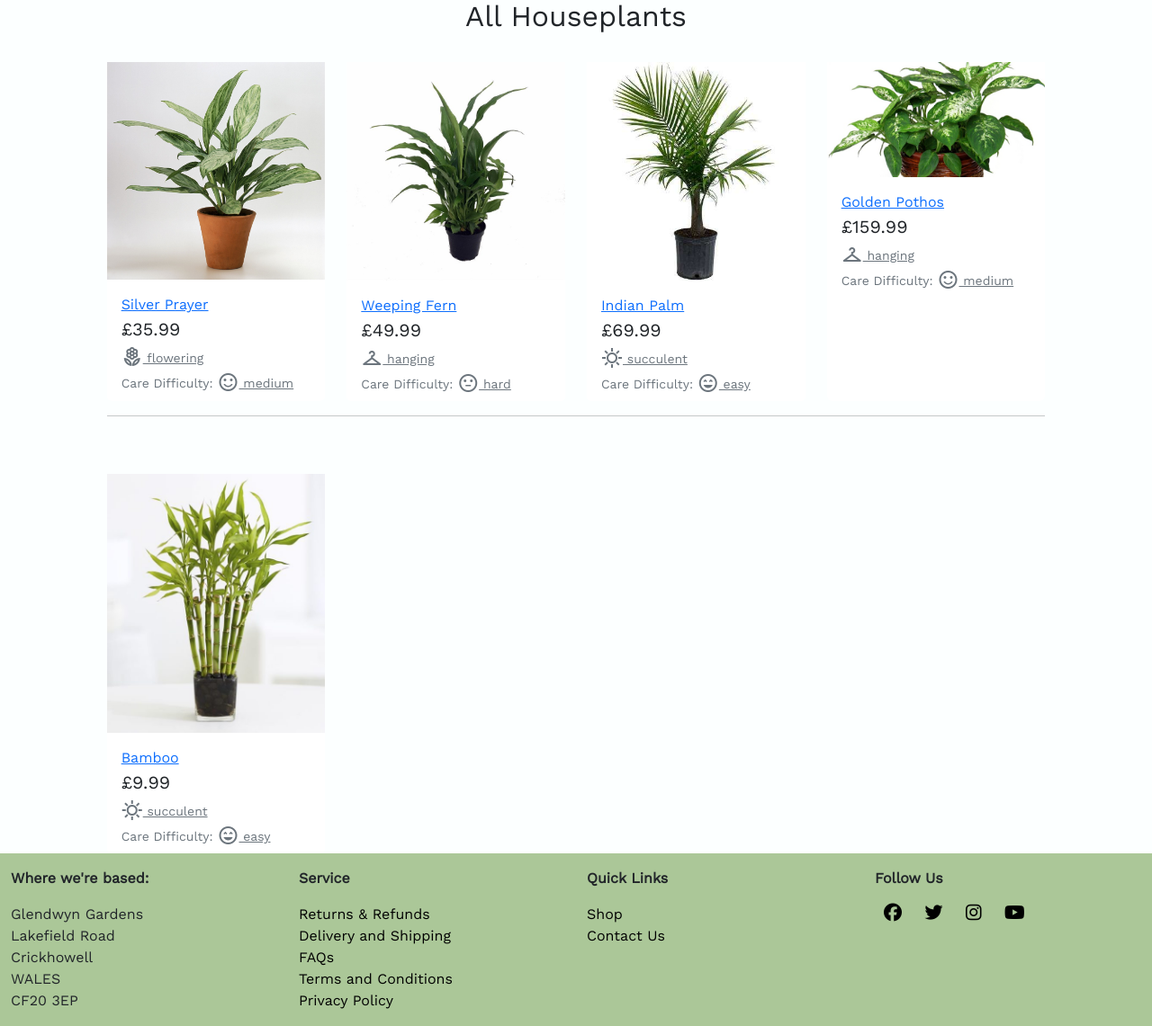
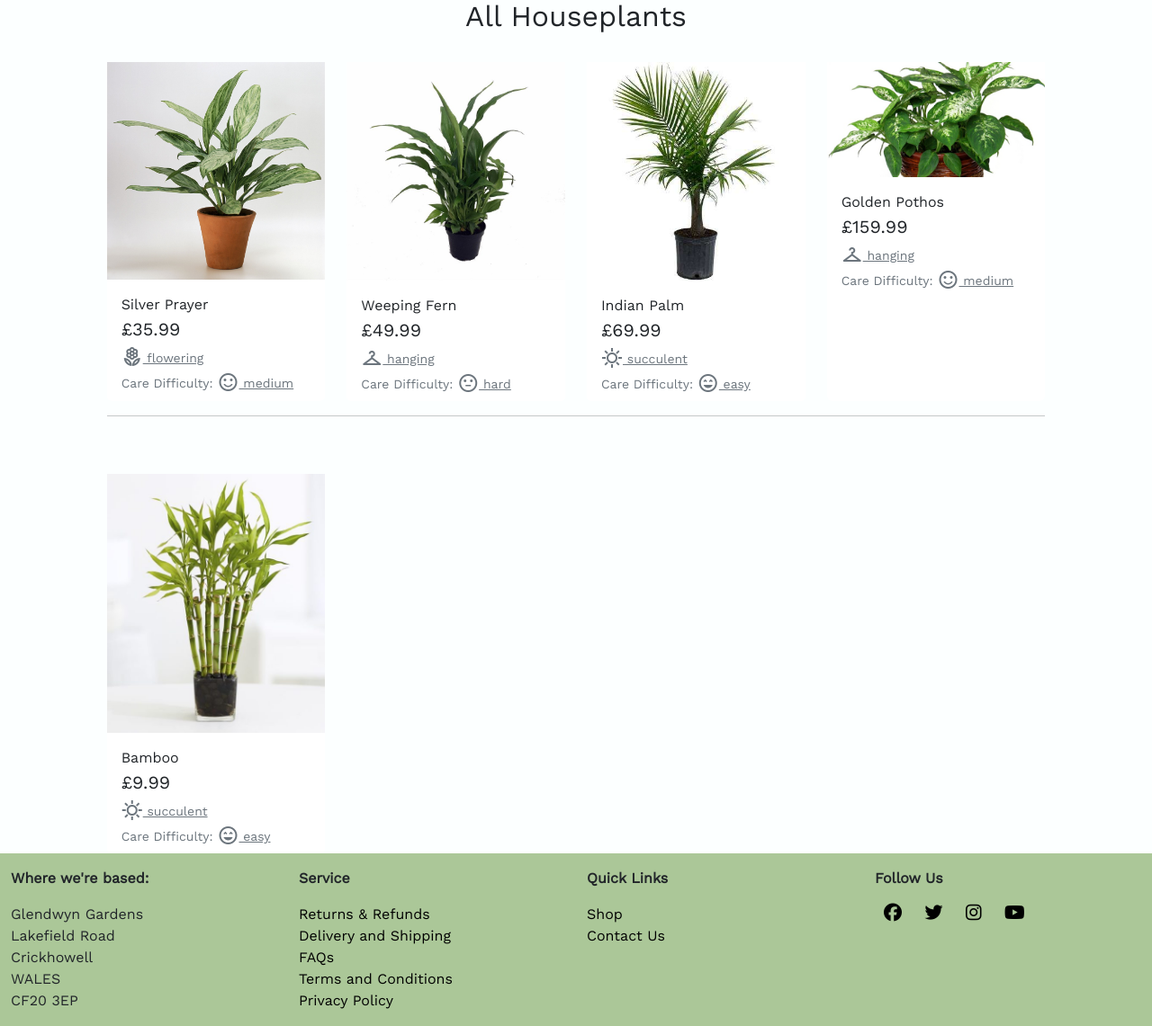
Before and after one commit to antonia-white/deilen, a Django app: page /plants/ in a window 1280 px wide. Shown: the part 161-1302 px from the top of the page at 90% size. Run offline with Django 4.2, Linux system fonts and the light colour scheme; data comes from the database, SQL or seed files in the repository; some libraries are stand-ins or nearby versions; some web fonts are replaced.

Commit message:
Style text links in product cards

```diff
--- a/plants/templates/plants/plants.html
+++ b/plants/templates/plants/plants.html
@@ -46,15 +46,17 @@
                                 </div>
                             </a>
                             {% endif %}
-                            <a href="{% url 'plant_detail' plant.id %}">
-                                <div class="card-body pb-0">
-                                    <p class="mb-0">{{ plant.name }}</p>
-                                </div>
-                            </a>
+                            <div class="unstyled-link">
+                                <a href="{% url 'plant_detail' plant.id %}">
+                                    <div class="card-body pb-0">
+                                        <p class="text-dark mb-0 unstyled">{{ plant.name }}</p>
+                                    </div>
+                                </a>
+                            </div>
                             <div class="card-footer bg-white pt-0 border-0 text-left">
                                 <div class="row">
                                     <div class="col">
-                                        <p class="lead mb-0 text-left font-weight-bold">£{{ plant.price }}</p>
+                                        <p class="lead mb-0 text-left">£{{ plant.price }}</p>
                                         <!-- Type -->
                                         {% if plant.plant_type %}
                                             <p class="small mt-1 mb-0">
--- a/static/css/style.css
+++ b/static/css/style.css
@@ -209,6 +209,10 @@ img.card-img-top {
     border-radius: 0;
 }
 
+.unstyled-link a{
+    text-decoration: none;
+}
+
 /* Filtering navbar */
 div.navbar {
     margin: 0 auto;
```
